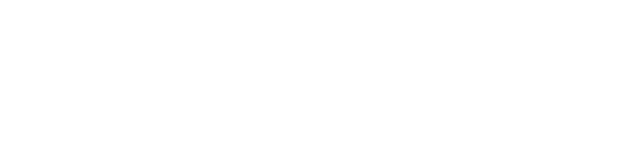
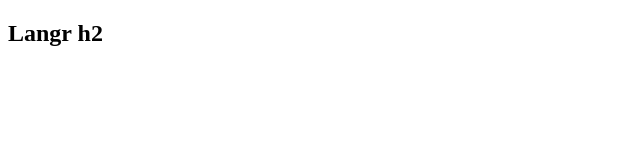
Before and after one commit to LangrLu/g20, a plain HTML site: page index.html in a window 1280 px wide. Shown: the whole page, without its empty margins (0-640 px from the left). Drawn offline with Linux system fonts and the light colour scheme.

Commit message:
vytvořený h2 nadpis

```diff
--- a/index.html
+++ b/index.html
@@ -4,6 +4,6 @@
     <meta charset="utf-8">
 </head>
 <body>
-
+    <h2>Langr h2</h2>
 </body>
 </html>
```
